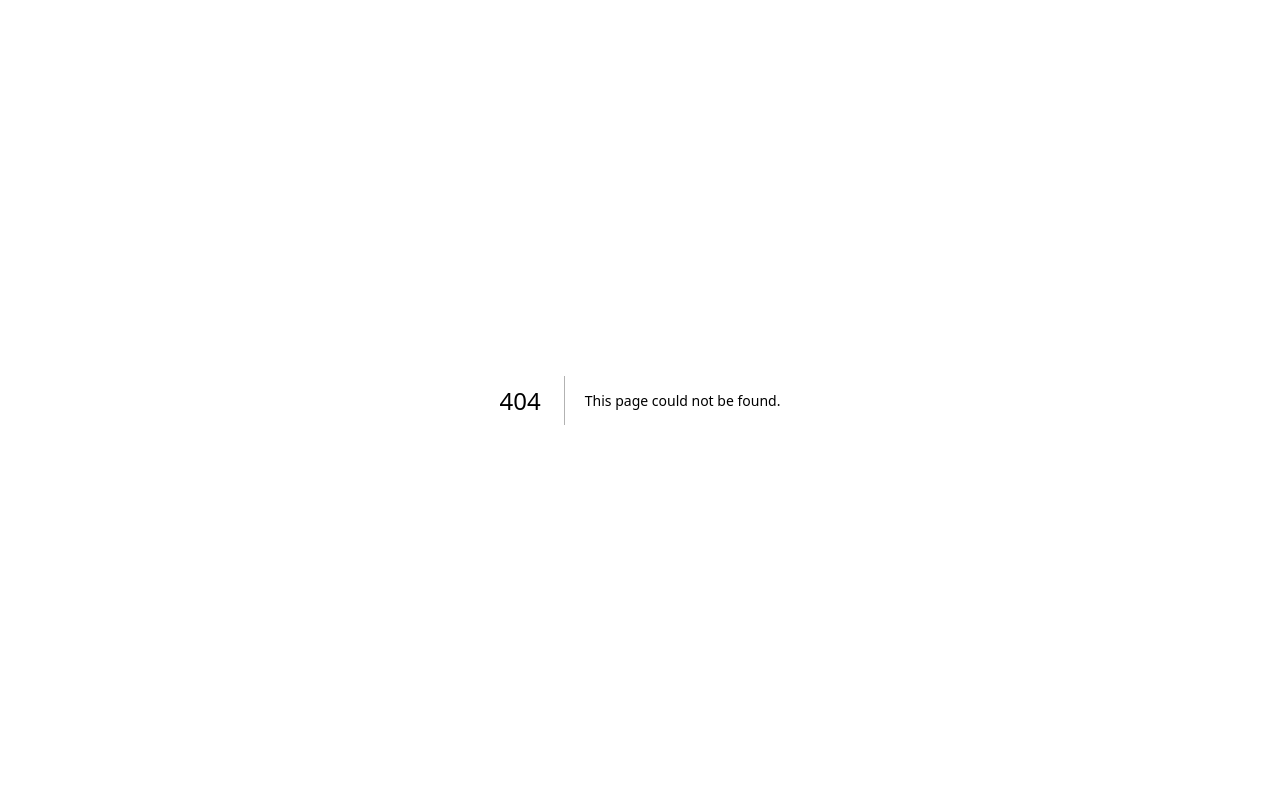
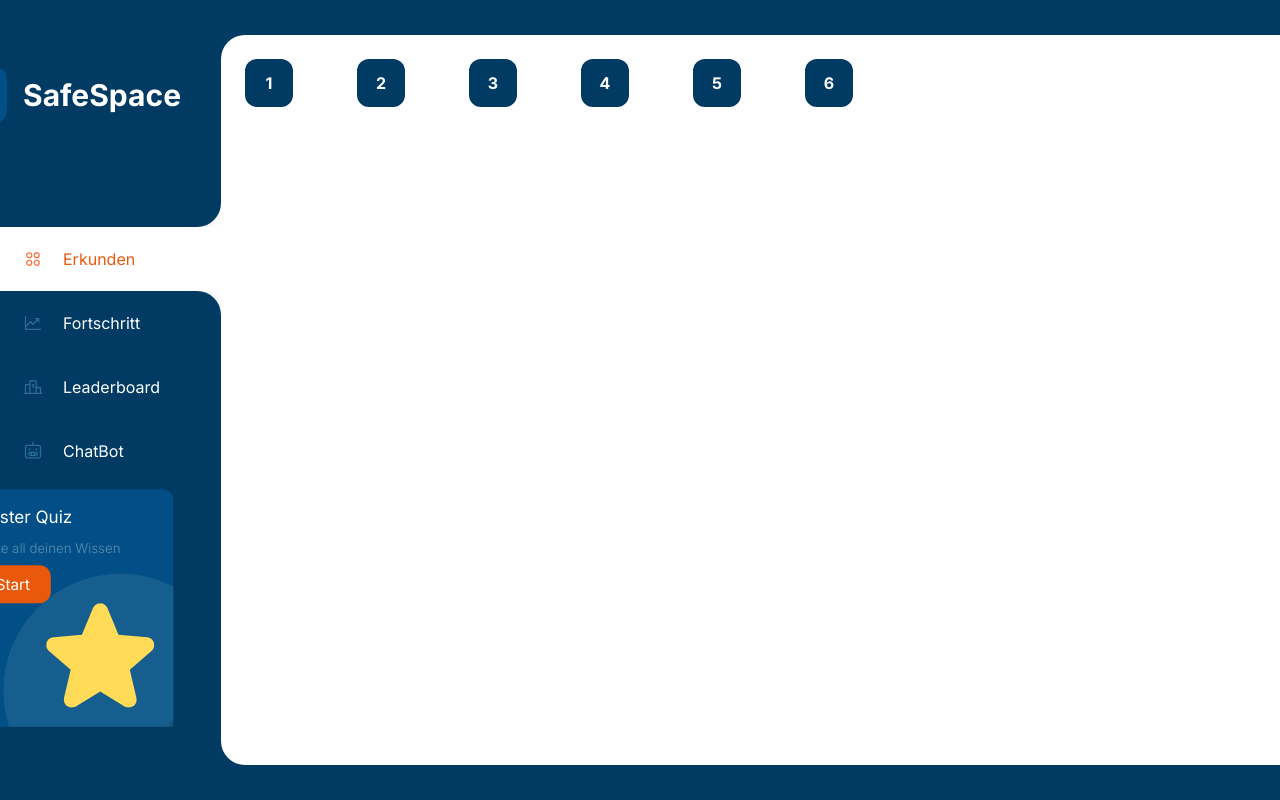
Before and after one commit to uwumarogie/ITBL-Datenschutz, a Next.js app: page /space/daten-verarbeitung in a window 1280 px wide. Before the commit this address had no page. Built offline with nearby package versions, Linux system fonts and the light colour scheme.

Commit message:
chore: add boilerplate routes to the project

```diff
--- /dev/null
+++ b/src/app/space/daten-verarbeitung/page.tsx
@@ -0,0 +1,8 @@
+import { InlineNavigation } from "@/components/InlineNavigation";
+export default function DataProcessing() {
+    return (
+        <div className="min-w-[1100px]">
+            <InlineNavigation />
+        </div>
+    );
+}
--- a/src/app/space/intro/page.tsx
+++ b/src/app/space/intro/page.tsx
@@ -1,4 +1,3 @@
-"use client";
 import { InlineNavigation } from "@/components/InlineNavigation";
 export default function Intro() {
   return (
--- /dev/null
+++ b/src/app/space/passwort/page.tsx
@@ -0,0 +1,8 @@
+import { InlineNavigation } from "@/components/InlineNavigation";
+export default function Password() {
+    return (
+        <div className="min-w-[1100px]">
+            <InlineNavigation />
+        </div>
+    );
+}
--- /dev/null
+++ b/src/app/space/phishing/page.tsx
@@ -0,0 +1,8 @@
+import { InlineNavigation } from "@/components/InlineNavigation";
+export default function Phishing() {
+    return (
+        <div className="min-w-[1100px]">
+            <InlineNavigation />
+        </div>
+    );
+}
--- /dev/null
+++ b/src/app/space/privatsphaere/page.tsx
@@ -0,0 +1,8 @@
+import { InlineNavigation } from "@/components/InlineNavigation";
+export default function Privacy() {
+    return (
+        <div className="min-w-[1100px]">
+            <InlineNavigation />
+        </div>
+    );
+}
--- /dev/null
+++ b/src/app/space/rechte/page.tsx
@@ -0,0 +1,8 @@
+import { InlineNavigation } from "@/components/InlineNavigation";
+export default function Rights() {
+    return (
+        <div className="min-w-[1100px]">
+            <InlineNavigation />
+        </div>
+    );
+}
--- a/src/components/ExerciseNavigation.tsx
+++ b/src/components/ExerciseNavigation.tsx
@@ -8,7 +8,7 @@ const exerciseLinksData = [
     imageSrc: "/passwort.png",
   },
   {
-    slug: "/space/privatsphäre",
+    slug: "/space/privatsphaere",
     text: "Privatsphäre",
     imageSrc: "/privacy.png",
   },
--- a/src/components/InlineNavigation.tsx
+++ b/src/components/InlineNavigation.tsx
@@ -3,7 +3,7 @@ import { NavButton, NavButtonType } from "@/components/NavButton";
 const navButtons: Omit<NavButtonType, "number">[] = [
   { href: "/space/intro", isFinished: false },
   { href: "/space/passwort", isFinished: false },
-  { href: "/space/privatsphäre", isFinished: false },
+  { href: "/space/privatsphaere", isFinished: false },
   { href: "/space/daten-verarbeitung", isFinished: false },
   { href: "/space/phishing", isFinished: false },
   { href: "/space/rechte", isFinished: false },
--- a/src/components/NavButton.tsx
+++ b/src/components/NavButton.tsx
@@ -1,3 +1,5 @@
+"use client"
+
 import { useState } from "react";
 import Link from "next/link";
 import Image from "next/image";
```
